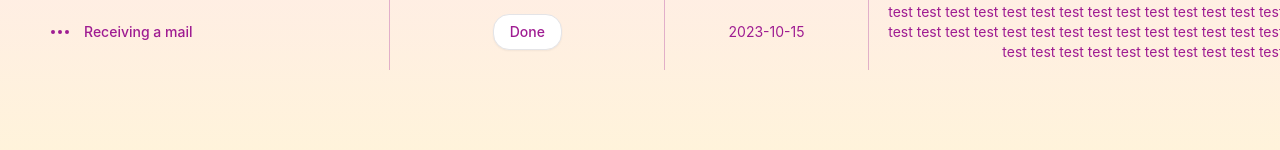
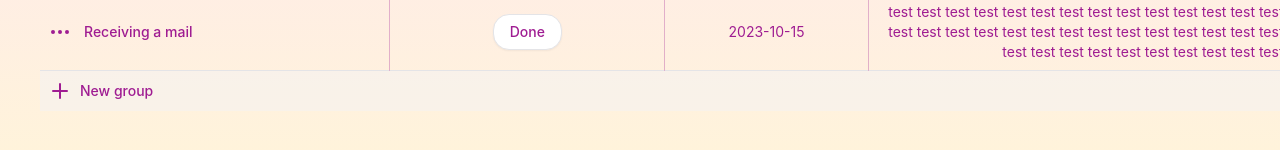
Before and after one commit to KaiKoide/task-space, a React (Vite) app in the folder client/: page / in a window 1280 px wide. Both pictures are taken after a click on the tab "List". Shown: the part 508-658 px from the top of the page. Built offline with nearby package versions, Linux system fonts and the light colour scheme.

Commit message:
feat: add footer to table

```diff
--- a/client/src/components/List.tsx
+++ b/client/src/components/List.tsx
@@ -2,6 +2,7 @@ import {
 	Table,
 	TableBody,
 	TableCell,
+	TableFooter,
 	TableHead,
 	TableHeader,
 	TableRow,
@@ -27,7 +28,7 @@ import groupData from "@/mock/groupsData.json";
 import statusData from "@/mock/statusData.json";
 import type { ITask } from "@/types/data";
 import { useState } from "react";
-import { Check } from "lucide-react";
+import { Check, Plus } from "lucide-react";
 import { cn } from "@/lib/utils";
 
 function List() {
@@ -143,6 +144,19 @@ function List() {
 					</>
 				))}
 			</TableBody>
+			<TableFooter>
+				<TableRow>
+					<TableCell
+						colSpan={4}
+						className="cursor-pointer hover:bg-slate-200/30"
+					>
+						<div className="flex items-center gap-2">
+							<Plus />
+							New group
+						</div>
+					</TableCell>
+				</TableRow>
+			</TableFooter>
 		</Table>
 	);
 }
```
